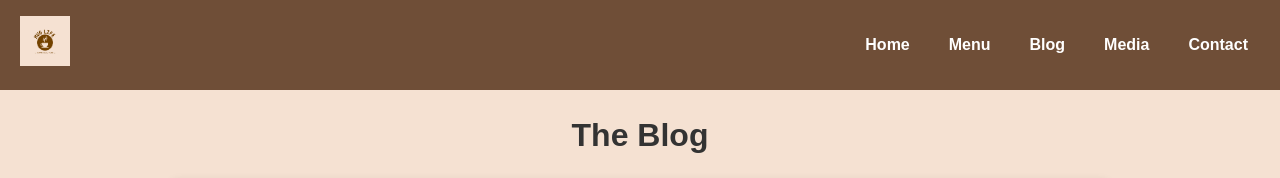
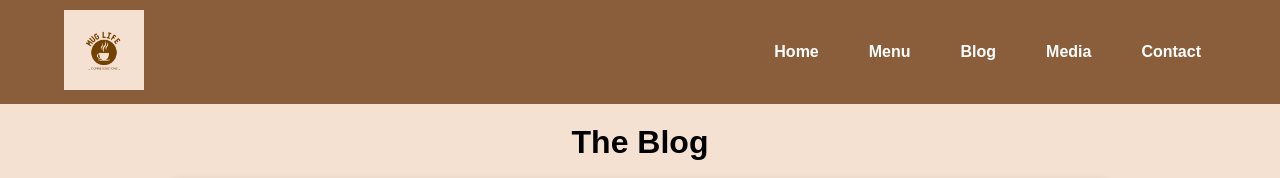
Before and after one commit to bhoomiprabhu/task1, a plain HTML site: page blog.html in a window 1280 px wide. Shown: the top 178 px of the page. Drawn offline with Linux system fonts and the light colour scheme.

Commit message:
Update styles3.css

```diff
--- a/styles3.css
+++ b/styles3.css
@@ -1,52 +1,60 @@
+/* General Page Styling */
 body {
     font-family: Arial, sans-serif;
+    background-color: #f5e1d2; /* Baby Pink Background */
     margin: 0;
     padding: 0;
-    line-height: 1.6;
-    background-color: #f5e1d2;
-    color: #333;
+    text-align: center;
 }
 
+/* Header Styling */
 header {
-    background-color: #6f4e37;
-    color: white;
-    text-align: center;
-    padding: 1rem 0;
-}
-
-.nav-container {
+    background-color: #8b5e3b; /* Coffee Brown */
+    padding: 10px 5%;
     display: flex;
     justify-content: space-between;
     align-items: center;
-    padding: 0 20px;
 }
 
-.logo-container img {
-    height: 50px;
+/* Logo Styling */
+.logo {
+    height: 80px;
+    width: auto;
 }
 
+/* Navbar Styling */
+.nav-container {
+    display: flex;
+    align-items: center;
+    width: 100%;
+    justify-content: space-between;
+}
+
+/* Align Navbar to the Right */
 .navbar {
     list-style: none;
+    display: flex;
+    gap: 20px;
     padding: 0;
-    display: flex;
-    gap: 15px;
+    margin-left: auto; /* Moves navbar to the right */
 }
 
+/* Navbar Links */
 .navbar li {
     display: inline;
 }
 
-.navbar a {
+.navbar li a {
+    color: white;
     text-decoration: none;
-    color: white;
     font-weight: bold;
-    padding: 8px 12px;
-    transition: 0.3s;
+    padding: 10px 15px;
+    border-radius: 5px;
+    transition: background 0.3s;
 }
 
-.navbar a:hover {
-    background-color: #4e342e;
-    border-radius: 5px;
+.navbar li a:hover {
+    background: rgba(255, 255, 255, 0.2);
 }
 
 h1 {
```
